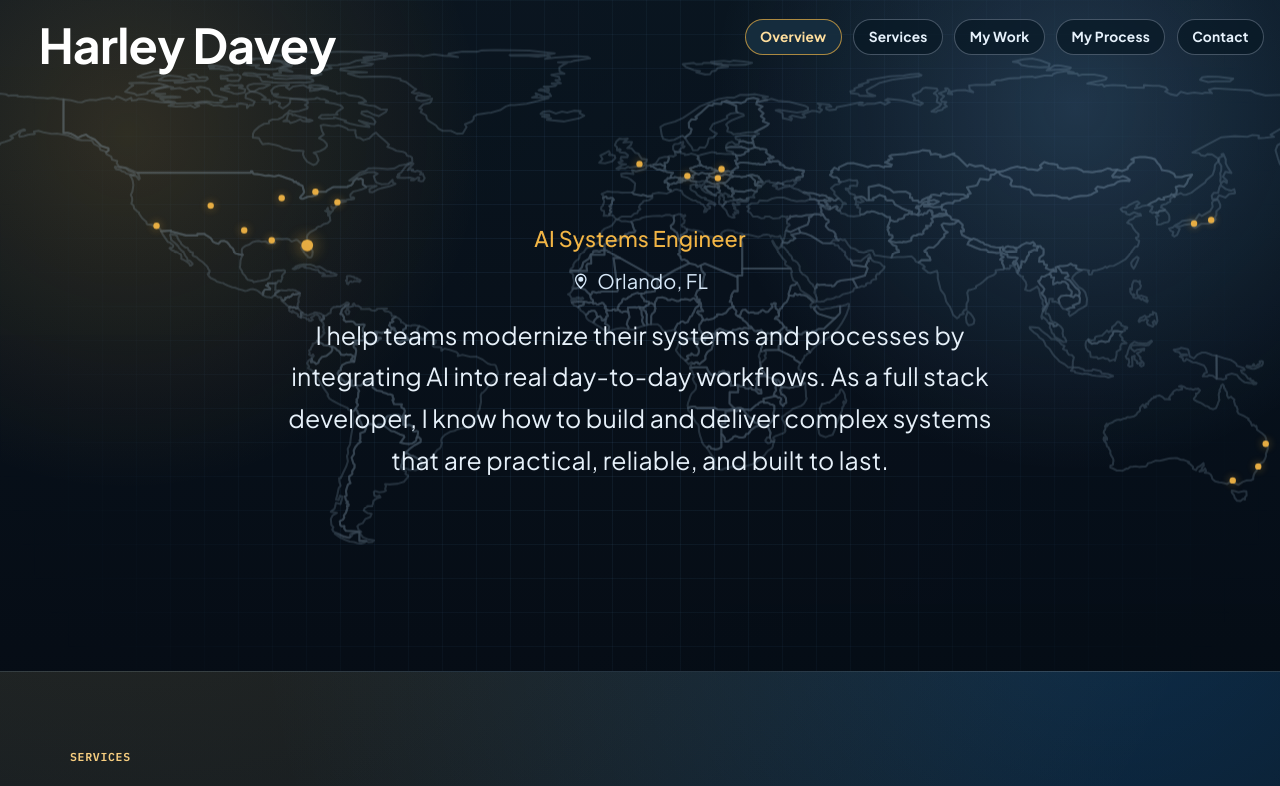
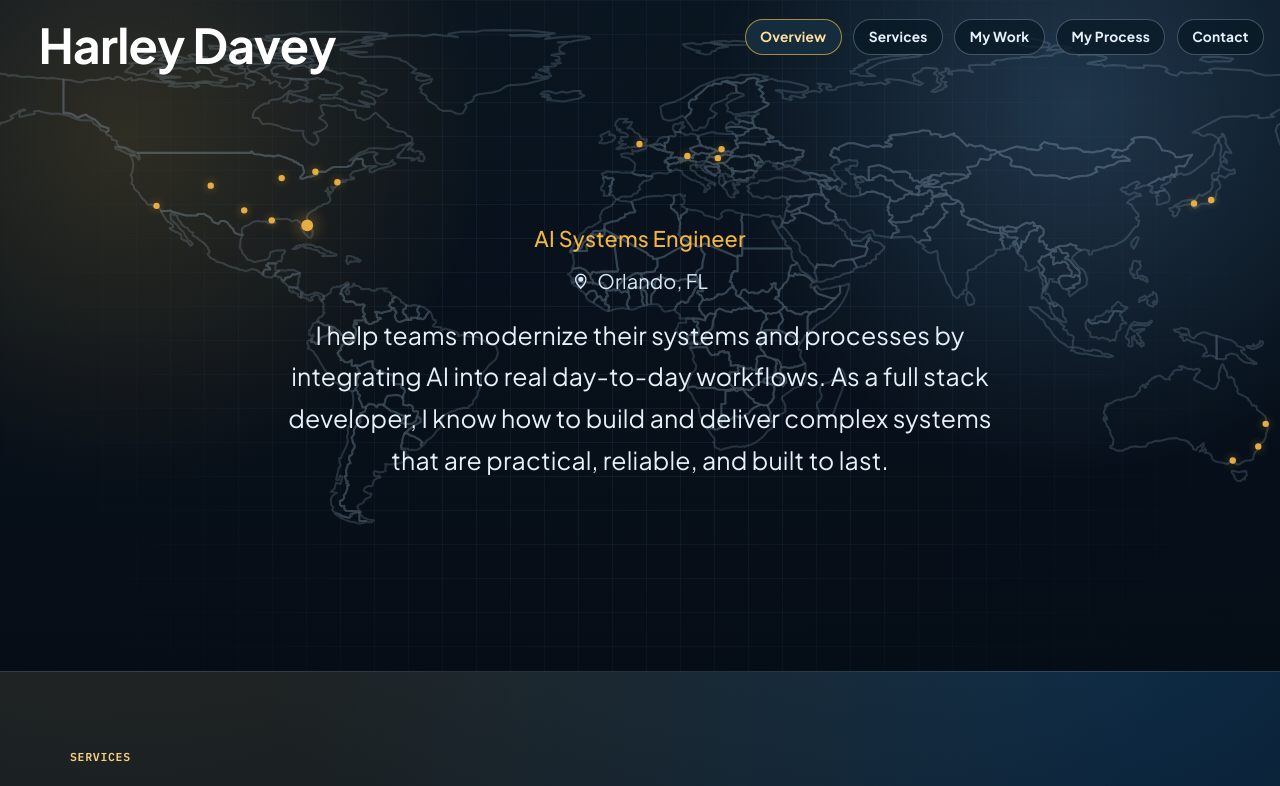
Before and after one commit to jhdavey/myportfolio, a React (Create React App) app in the folder client/: page /#/ in a window 1280 px wide. Shown: the top 786 px of the page. Built offline with nearby package versions, Linux system fonts and the light colour scheme.

Commit message:
Adjust hero world layer size and position

```diff
--- a/client/src/styles/index.css
+++ b/client/src/styles/index.css
@@ -296,8 +296,8 @@ a {
   position: absolute;
   width: min(115vw, 1680px);
   max-width: none;
-  height: 104%;
-  top: 53%;
+  height: 100%;
+  top: 50%;
   left: 50%;
   transform: translate(-50%, -50%);
   animation: mapFloat 11s ease-in-out infinite;
```
